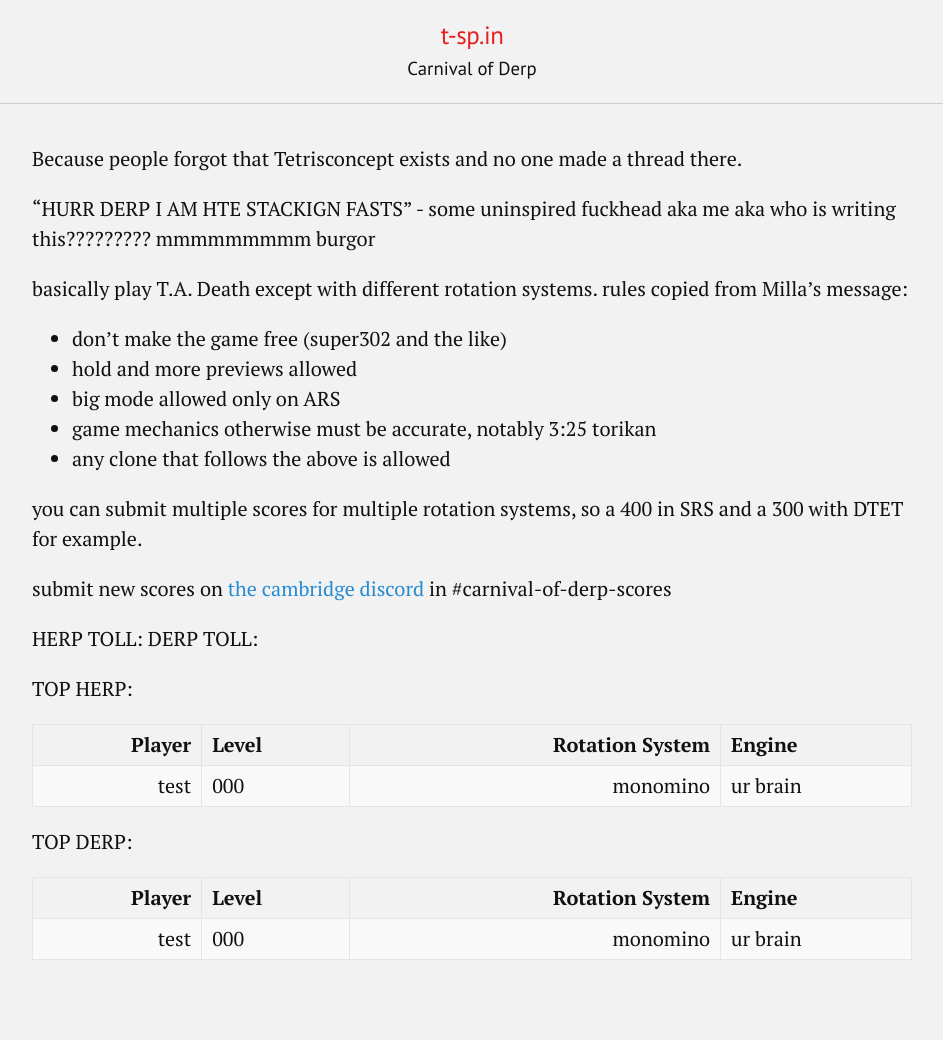
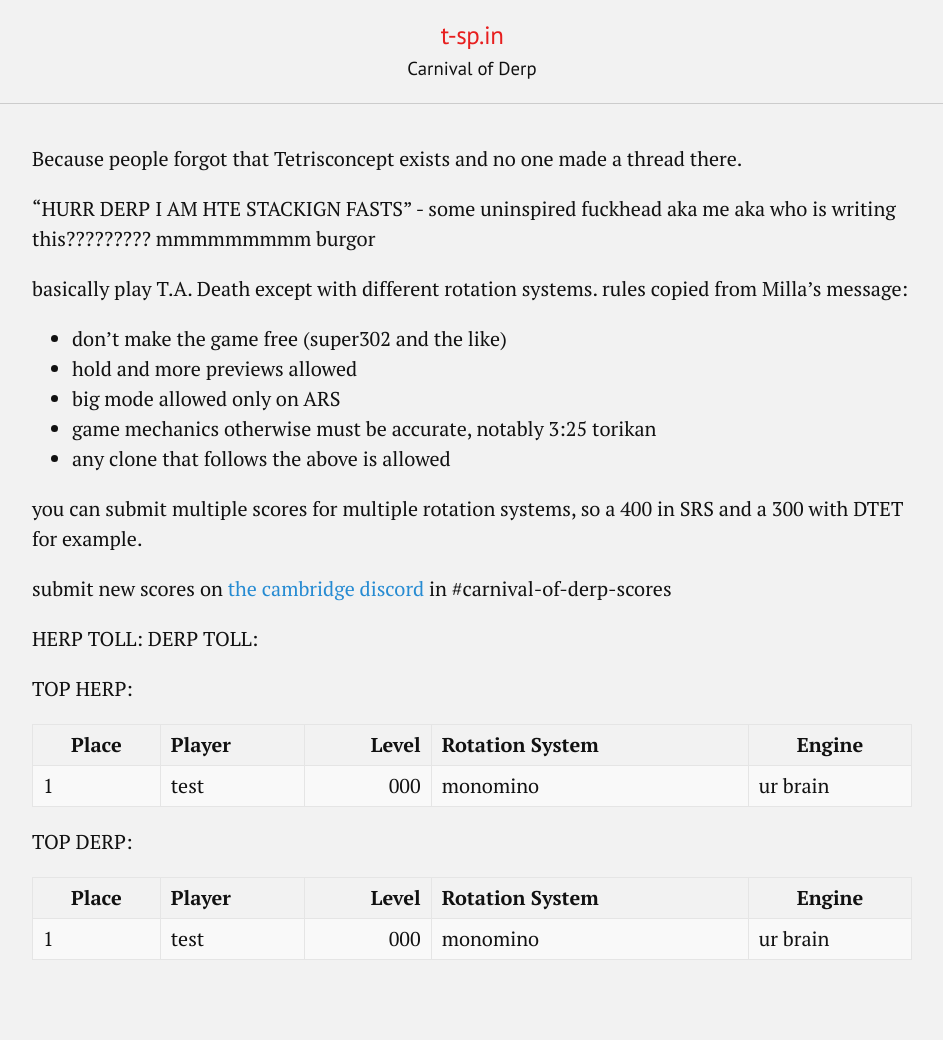
Before and after one commit to ameliaRTA/t-sp.in, a Jekyll site: the page built from carnival-of-derp.md, in a window 1280 px wide. Shown: the whole page, without its empty margins (168-1111 px from the left). Built offline with Jekyll 4.4.1, drawn with Linux system fonts in a browser that asks for light colours.

Commit message:
Update carnival-of-derp.md

```diff
--- a/carnival-of-derp.md
+++ b/carnival-of-derp.md
@@ -23,12 +23,12 @@ DERP TOLL:
 
 TOP HERP:
 
-|Player|Level|Rotation System|Engine|
-|-----:|:----|--------------:|:-----|
-|test|000|monomino|ur brain|
+|Place|Player|Level|Rotation System|Engine|
+|-----|:----|--------------:|:-----|
+|1|test|000|monomino|ur brain|
 
 TOP DERP:
 
-|Player|Level|Rotation System|Engine|
-|-----:|:----|--------------:|:-----|
-|test|000|monomino|ur brain|
+|Place|Player|Level|Rotation System|Engine|
+|-----|:----|--------------:|:-----|
+|1|test|000|monomino|ur brain|
```
